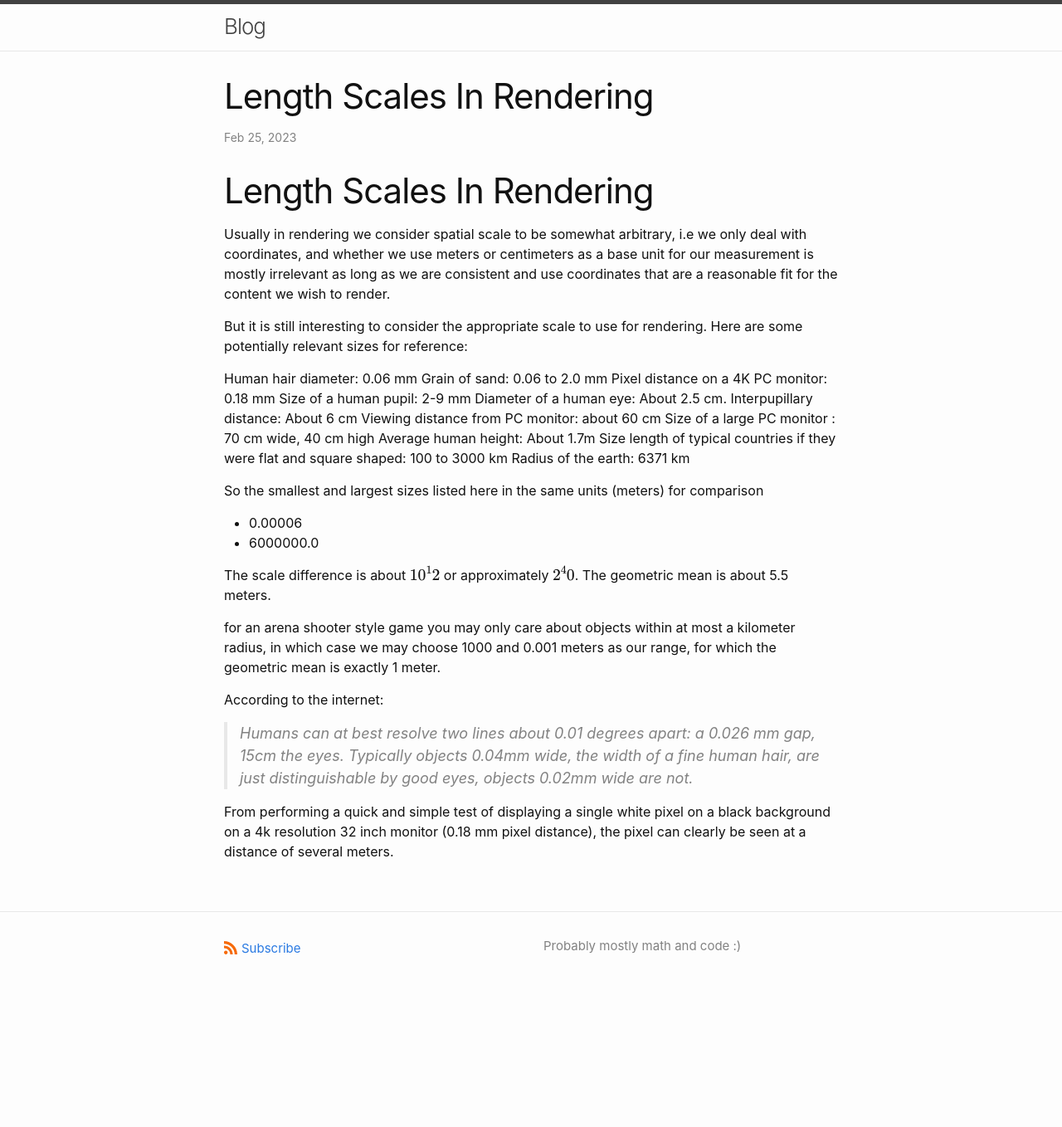
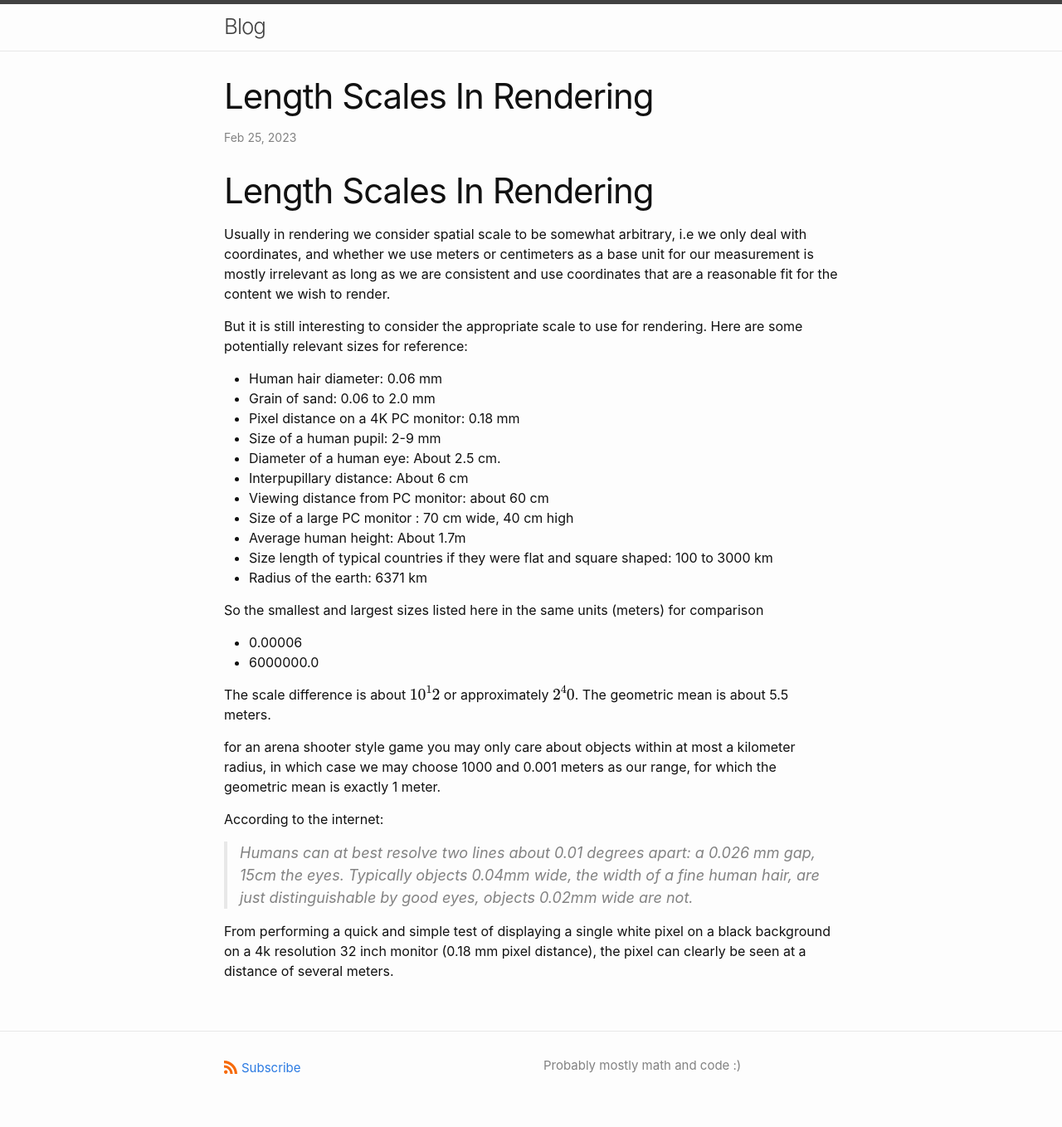
Before and after one commit to torgeiba/torgeiba.github.io, a Jekyll site: the page built from _posts/2023-02-25-length-scales-in-rendering.md, in a window 1280 px wide. Shown: the whole page at 83% size. Built offline with Jekyll 4.4.1, drawn with Linux system fonts in a browser that asks for light colours; our own code applies the rules of GitHub Pages for plain Markdown files; formulas are drawn with MathJax 3; before the commit the page ends 1214 px from its top, so only the background shows below that.

Commit message:
Update 2023-02-25-length-scales-in-rendering.md

```diff
--- a/_posts/2023-02-25-length-scales-in-rendering.md
+++ b/_posts/2023-02-25-length-scales-in-rendering.md
@@ -6,17 +6,17 @@ a base unit for our measurement is mostly irrelevant as long as we are consisten
 But it is still interesting to consider the appropriate scale to use for rendering.
 Here are some potentially relevant sizes for reference:
 
-Human hair diameter: 0.06 mm
-Grain of sand: 0.06 to 2.0 mm
-Pixel distance on a 4K PC monitor: 0.18 mm
-Size of a human pupil: 2-9 mm
-Diameter of a human eye: About 2.5 cm.
-Interpupillary distance: About 6 cm
-Viewing distance from PC monitor: about 60 cm
-Size of a large PC monitor : 70 cm wide, 40 cm high
-Average human height: About 1.7m
-Size length of typical countries if they were flat and square shaped: 100 to 3000 km
-Radius of the earth: 6371 km
+- Human hair diameter: 0.06 mm
+- Grain of sand: 0.06 to 2.0 mm
+- Pixel distance on a 4K PC monitor: 0.18 mm
+- Size of a human pupil: 2-9 mm
+- Diameter of a human eye: About 2.5 cm.
+- Interpupillary distance: About 6 cm
+- Viewing distance from PC monitor: about 60 cm
+- Size of a large PC monitor : 70 cm wide, 40 cm high
+- Average human height: About 1.7m
+- Size length of typical countries if they were flat and square shaped: 100 to 3000 km
+- Radius of the earth: 6371 km
 
 So the smallest and largest sizes listed here in the same units (meters) for comparison
 - 0.00006
```
